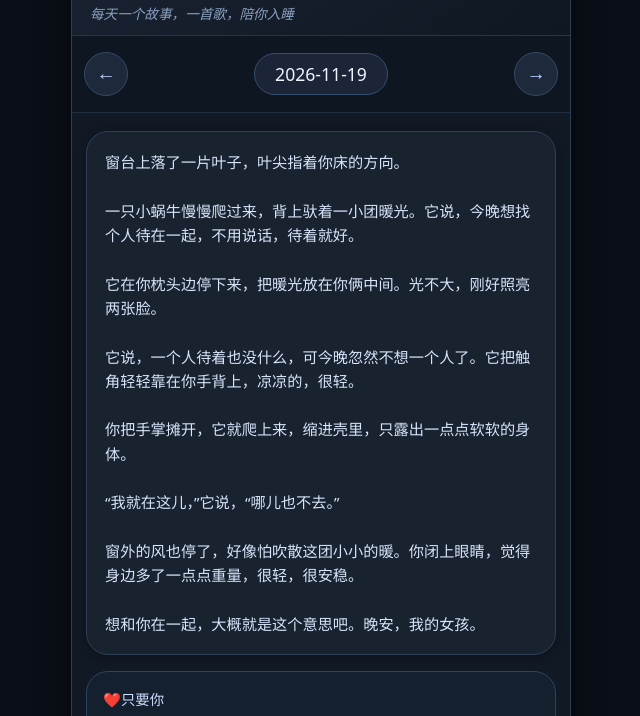
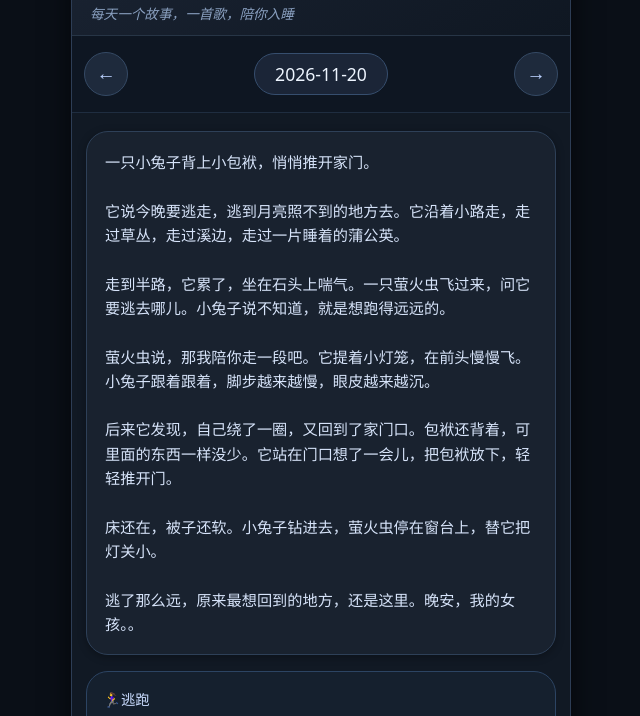
Before and after one commit to miyin9899-hue/midnight-station, a plain HTML site: page index.html in a window 1280 px wide. Shown: the part 72-788 px from the top of the page, without its empty margins (319-959 px from the left). Drawn offline with Linux system fonts and the light colour scheme.

Commit message:
Add files via upload

```diff
--- a/index.html
+++ b/index.html
@@ -222,6 +222,11 @@
     // =============================================
     // 格式：键为日期 "YYYY-MM-DD"，
     const DAILY_CONTENT = {
+"2026-11-20" : {
+         story: "一只小兔子背上小包袱，悄悄推开家门。\n\n它说今晚要逃走，逃到月亮照不到的地方去。它沿着小路走，走过草丛，走过溪边，走过一片睡着的蒲公英。\n\n走到半路，它累了，坐在石头上喘气。一只萤火虫飞过来，问它要逃去哪儿。小兔子说不知道，就是想跑得远远的。\n\n萤火虫说，那我陪你走一段吧。它提着小灯笼，在前头慢慢飞。小兔子跟着跟着，脚步越来越慢，眼皮越来越沉。\n\n后来它发现，自己绕了一圈，又回到了家门口。包袱还背着，可里面的东西一样没少。它站在门口想了一会儿，把包袱放下，轻轻推开门。\n\n床还在，被子还软。小兔子钻进去，萤火虫停在窗台上，替它把灯关小。\n\n逃了那么远，原来最想回到的地方，还是这里。晚安，我的女孩。。",
+         music: "20261120.mp3",
+         musicTitle: "🏃‍♀️逃跑"
+       },
 "2026-11-19" : {
          story: "窗台上落了一片叶子，叶尖指着你床的方向。\n\n一只小蜗牛慢慢爬过来，背上驮着一小团暖光。它说，今晚想找个人待在一起，不用说话，待着就好。\n\n它在你枕头边停下来，把暖光放在你俩中间。光不大，刚好照亮两张脸。\n\n它说，一个人待着也没什么，可今晚忽然不想一个人了。它把触角轻轻靠在你手背上，凉凉的，很轻。\n\n你把手掌摊开，它就爬上来，缩进壳里，只露出一点点软软的身体。\n\n“我就在这儿，”它说，“哪儿也不去。”\n\n窗外的风也停了，好像怕吹散这团小小的暖。你闭上眼睛，觉得身边多了一点点重量，很轻，很安稳。\n\n想和你在一起，大概就是这个意思吧。晚安，我的女孩。",
          music: "20261119.mp3",
```
Also changed, not shown: 1 other file.
